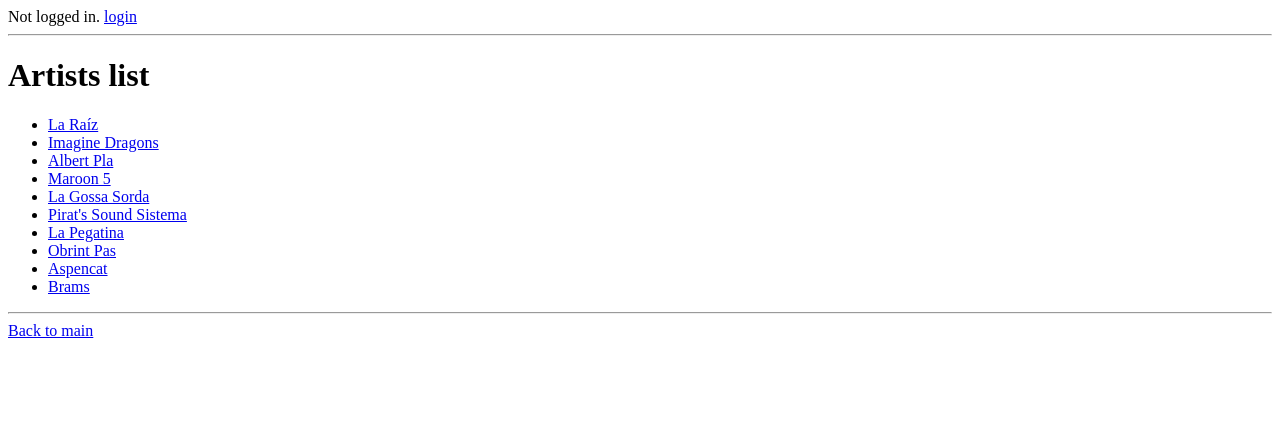
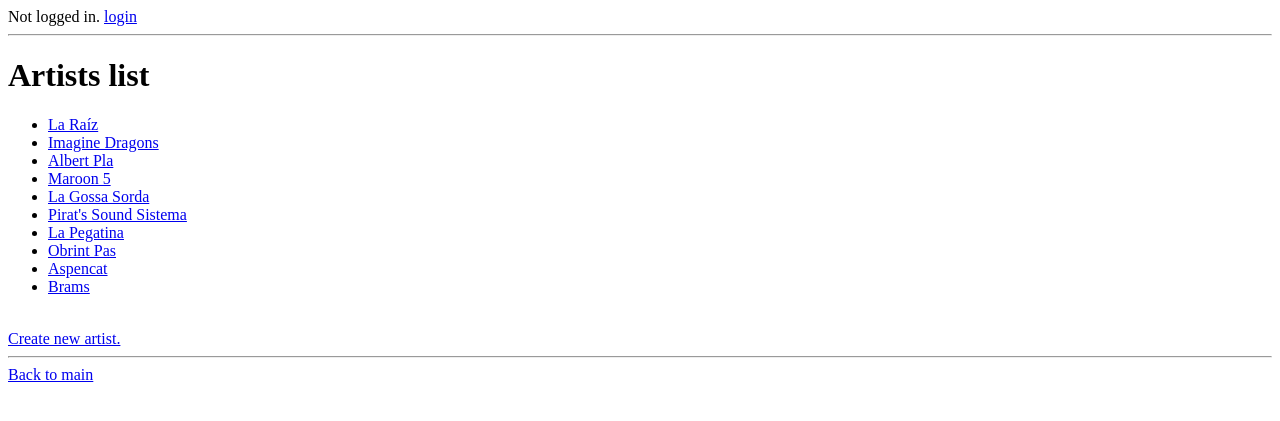
Before and after one commit to josepalos/SITW_project, a Django app: page /utd/artists/ in a window 1280 px wide. Shown: the top 421 px of the page. Run offline with Django 3.2, Linux system fonts and the light colour scheme; data comes from the database, SQL or seed files in the repository; some libraries are stand-ins or nearby versions.

Commit message:
Added link to create artist.

```diff
--- a/UTD/templates/artistslist.html
+++ b/UTD/templates/artistslist.html
@@ -9,4 +9,6 @@
             {% endif %}
     {% endfor %}
 </ul>
+    <br>
+    <a href="{% url "UTD:artist_create" %}">Create new artist.</a>
 {%  endblock %}
```
